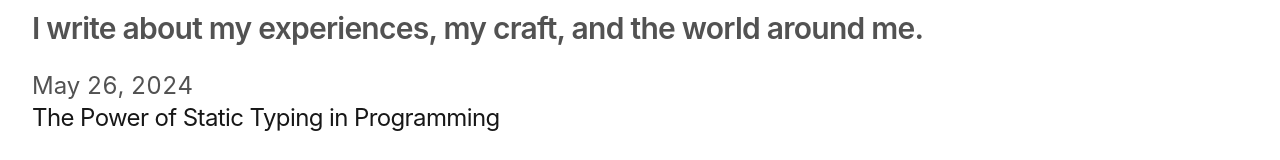
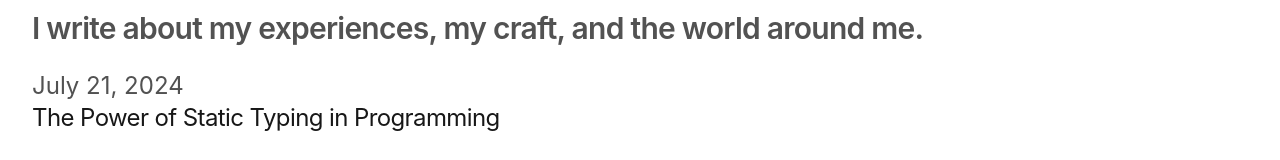
Before and after one commit to dabaz-official/dabaz-portfolio, a Next.js app: page /blog in a window 1280 px wide. Shown: the part 186-346 px from the top of the page. Built offline with nearby package versions, Linux system fonts and the light colour scheme.

Commit message:
update blogs

```diff
--- a/app/blog/posts/static-typing.mdx
+++ b/app/blog/posts/static-typing.mdx
@@ -1,6 +1,6 @@
 ---
 title: 'The Power of Static Typing in Programming'
-publishedAt: '2024-05-26'
+publishedAt: '2024-07-21'
 summary: 'In the ever-evolving landscape of software development, the debate between dynamic and static typing continues to be a hot topic.'
 ---
 
--- a/components/home/blog.tsx
+++ b/components/home/blog.tsx
@@ -2,7 +2,7 @@ import { BlogPosts } from "components/posts";
 
 export function Blog() {
   return (
-    <div className="relative isolate z-10 overflow-hidden pt-8 mx-auto mt-32 sm:mt-40 space-y-6 max-w-2xl lg:max-w-none">
+    <div className="relative isolate z-10 overflow-hidden pt-8 mx-auto mt-32 sm:mt-40 space-y-6 max-w-2xl lg:max-w-none" id="blog">
       <h1 className="text-4xl font-bold tracking-tight text-neutral-900 dark:text-neutral-100 sm:text-6xl">
         {`From my blog`}
       </h1>
--- a/components/posts.tsx
+++ b/components/posts.tsx
@@ -22,7 +22,7 @@ export function BlogPosts() {
             href={`/blog/${post.slug}`}
           >
             <div className="w-full flex flex-col space-x-0">
-              <p className="text-neutral-600 dark:text-neutral-400 w-[180px] tabular-nums">
+              <p className="text-neutral-600 dark:text-neutral-400 w-[180px]">
                 {formatDate(post.metadata.publishedAt, false)}
               </p>
               <p className="text-neutral-900 dark:text-neutral-100 tracking-tight group-hover:underline">
--- a/lib/nav-items.ts
+++ b/lib/nav-items.ts
@@ -1,5 +1,5 @@
 export const headerNavItems = {
-  '/blog': {
+  '#blog': {
     name: 'Blog',
   },
   '/contact': {
```
